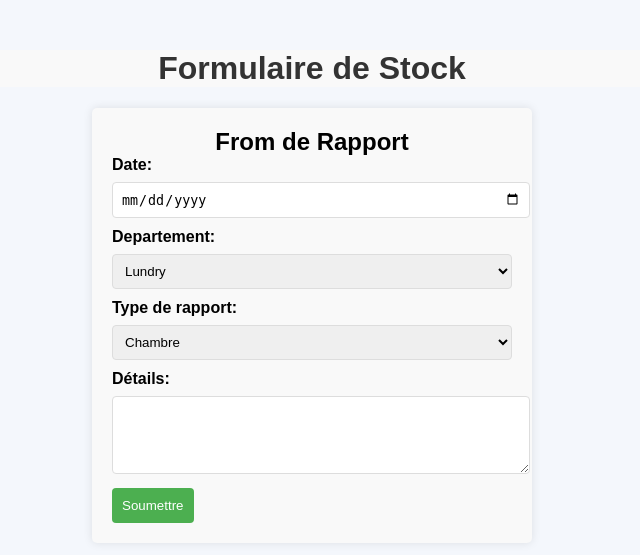
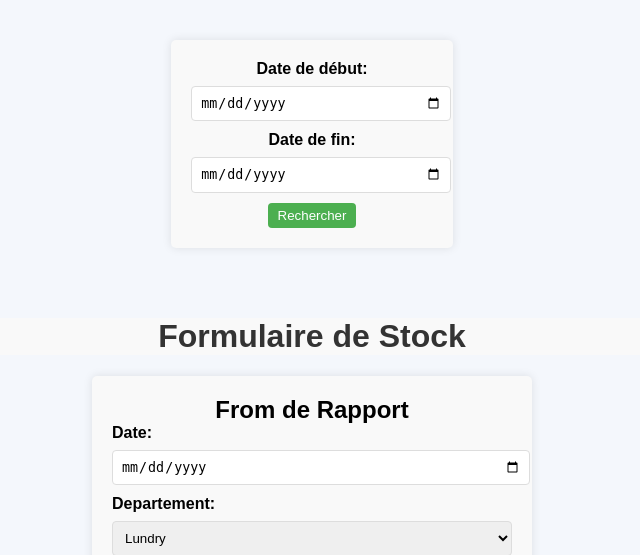
Before and after one commit to eOneJlk/comptabiliterCHife, a PHP site: page /utilisateur/stock/stock.php in a window 1280 px wide. Shown: the part 166-721 px from the top of the page, without its empty margins (328-968 px from the left). Run offline with PHP 8.4, Linux system fonts and the light colour scheme; the visitor is signed in with stand-in values (Sample User, id 1); data comes from the database, SQL or seed files in the repository.

Commit message:
ajout du front pour la recherche du rapport

```diff
--- a/utilisateur/stock/stock.php
+++ b/utilisateur/stock/stock.php
@@ -37,6 +37,17 @@ if (!isset($_SESSION['role']) || !in_array($_SESSION['role'], $roles_autorises))
         </ul>
   </nav>
     </header>
+    <div class="search-bar" style="margin: 20px 0; text-align: center;">
+        <form action="" method="GET" style="display: inline-block;">
+            <label for="date_debut">Date de début:</label>
+            <input type="date" id="date_debut" name="date_debut" required style="margin-right: 10px;">
+
+            <label for="date_fin">Date de fin:</label>
+            <input type="date" id="date_fin" name="date_fin" required style="margin-right: 10px;">
+
+            <button type="submit" style="padding: 5px 10px; background-color: #4CAF50; color: white; border: none; cursor: pointer;">Rechercher</button>
+        </form>
+    </div>
     <h1 style="text-align: center; font-size: 2rem; color: #333; margin-top: 50px; background-color: #f9f9f9;">Formulaire de Stock</h1>
     <form action="submit_report.php" method="post">
         <h2>From de Rapport</h2>
```
